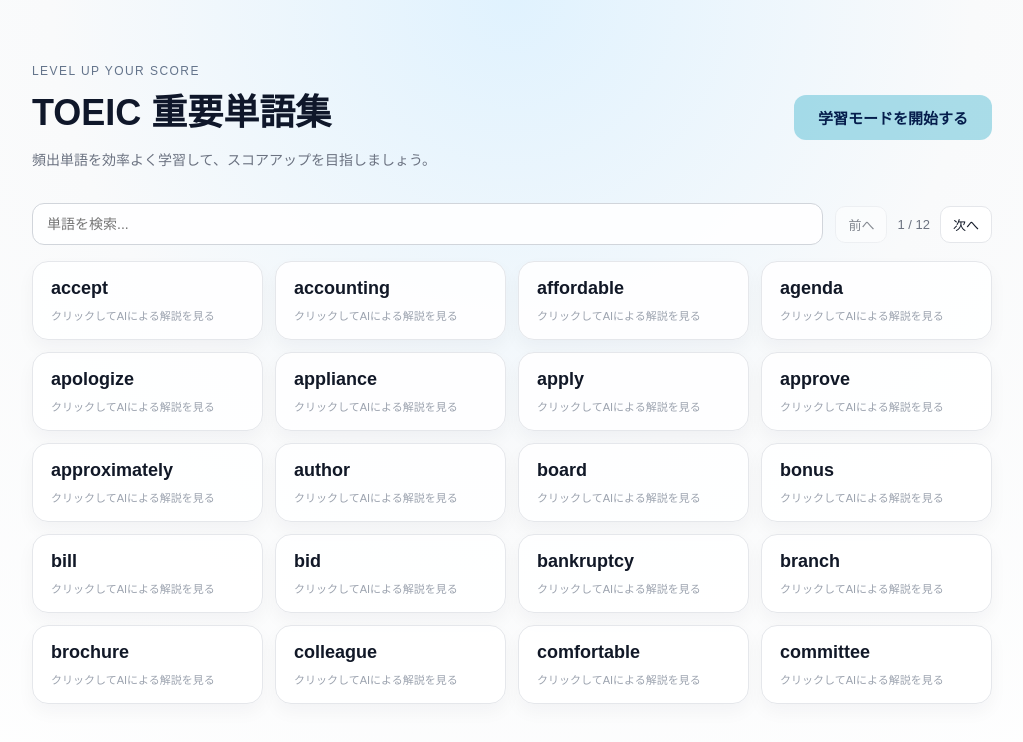
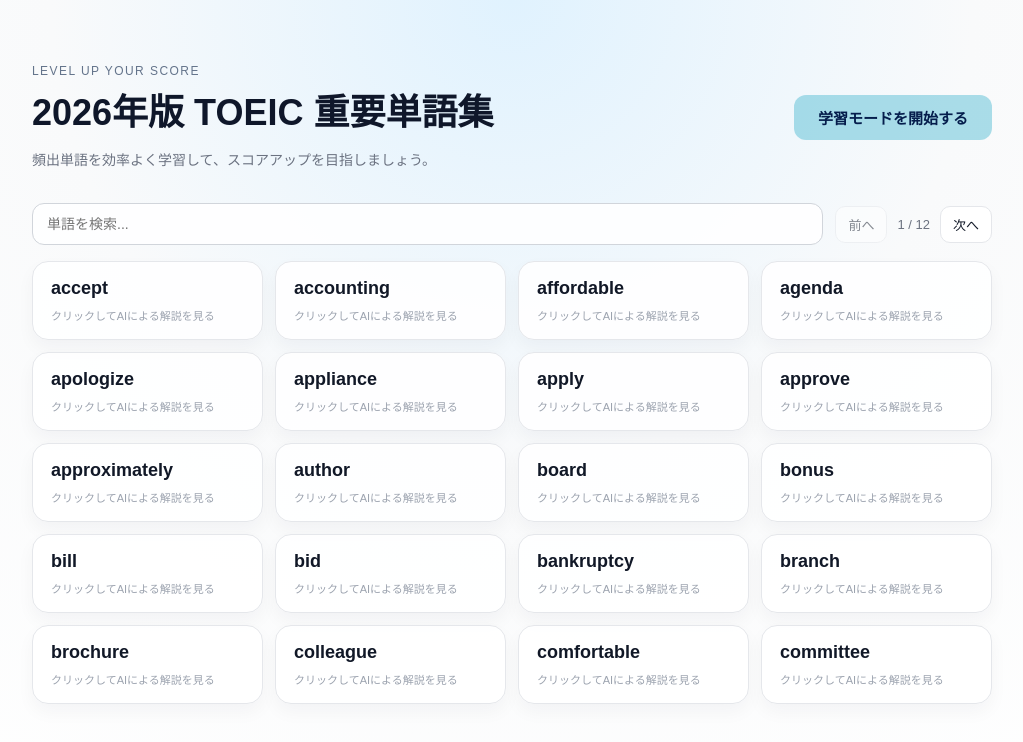
Before and after one commit to Rainnnnnnnn-maker/toeic_website_ver2.0, a Next.js app: page / in a window 1280 px wide. Shown: the top 742 px of the page, without its empty margins (128-1151 px from the left). Built offline with nearby package versions, Linux system fonts and the light colour scheme.

Commit message:
add 2026 year

```diff
--- a/src/app/page.tsx
+++ b/src/app/page.tsx
@@ -12,7 +12,7 @@ export default function Home() {
         <header className={styles.header}>
           <div className={styles.headerContent}>
             <p className={styles.tagline}>LEVEL UP YOUR SCORE</p>
-            <h1 className={styles.title}>TOEIC 重要単語集</h1>
+            <h1 className={styles.title}>2026年版 TOEIC 重要単語集</h1>
             <p className={styles.subtitle}>
               頻出単語を効率よく学習して、スコアアップを目指しましょう。
             </p>
```
